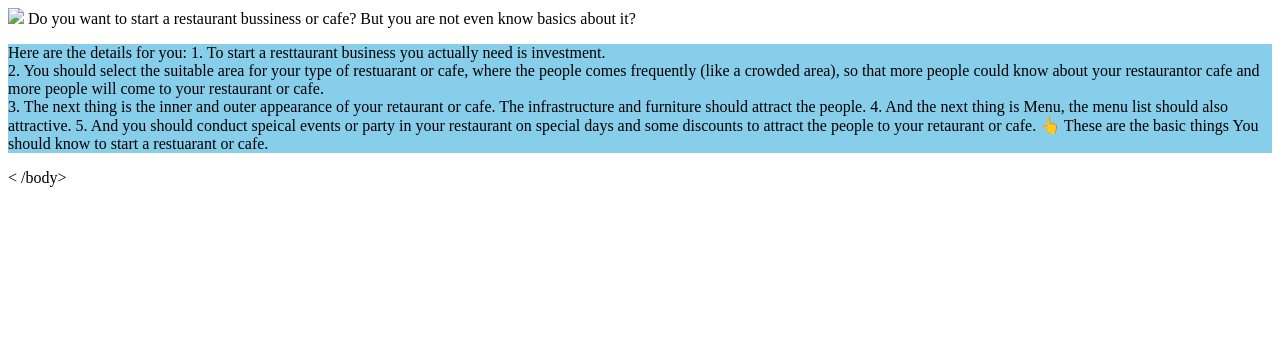
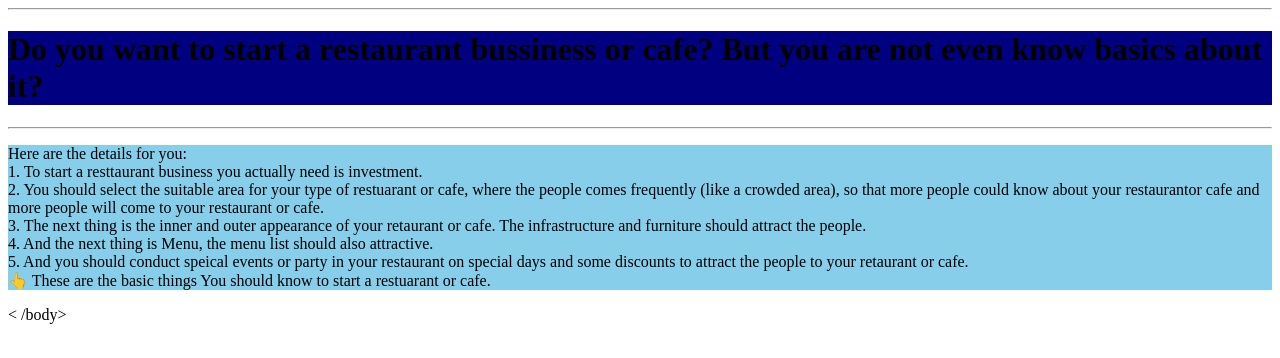
Before and after one commit to vyshnavi-telugu/mywebsite, a plain HTML site: page index.html in a window 1280 px wide. Drawn offline with Linux system fonts and the light colour scheme.

Commit message:
Update index.html

```diff
--- a/index.html
+++ b/index.html
@@ -4,15 +4,16 @@
     restaurant bussiness ideas
   </title>
   <body>
-    <img src="
-    <h1 style="backgroud-color:navy"> Do you want to start a restaurant bussiness or cafe? But you are not even know basics about it?
+    <hr>
+    <h1 style="background-color:navy"> Do you want to start a restaurant bussiness or cafe? But you are not even know basics about it?
     </h1>
-   <p style="background-color:skyblue"> Here are the details for you:
+    <hr>
+   <p style="background-color:skyblue"> Here are the details for you:<br>
     1. To start a resttaurant business you actually need is investment. <br>
     2. You should select the suitable area for your type of restuarant or cafe, where the people comes frequently (like a crowded area), so that more people could know about your restaurantor cafe and more people will come to your restaurant or cafe. <br>
-    3. The next thing is the inner and outer appearance of your retaurant or cafe. The infrastructure and furniture should attract the people.
-    4. And the next thing is Menu, the menu list should also attractive.
-    5. And you should conduct speical events or party in your restaurant on special days and some discounts to attract the people to your retaurant or cafe.
+    3. The next thing is the inner and outer appearance of your retaurant or cafe. The infrastructure and furniture should attract the people.<br>
+    4. And the next thing is Menu, the menu list should also attractive. <br>
+    5. And you should conduct speical events or party in your restaurant on special days and some discounts to attract the people to your retaurant or cafe.<br>
     👆 These are the basic things You should know to start a restuarant or cafe.</p>
   < /body>
 </html>
```
